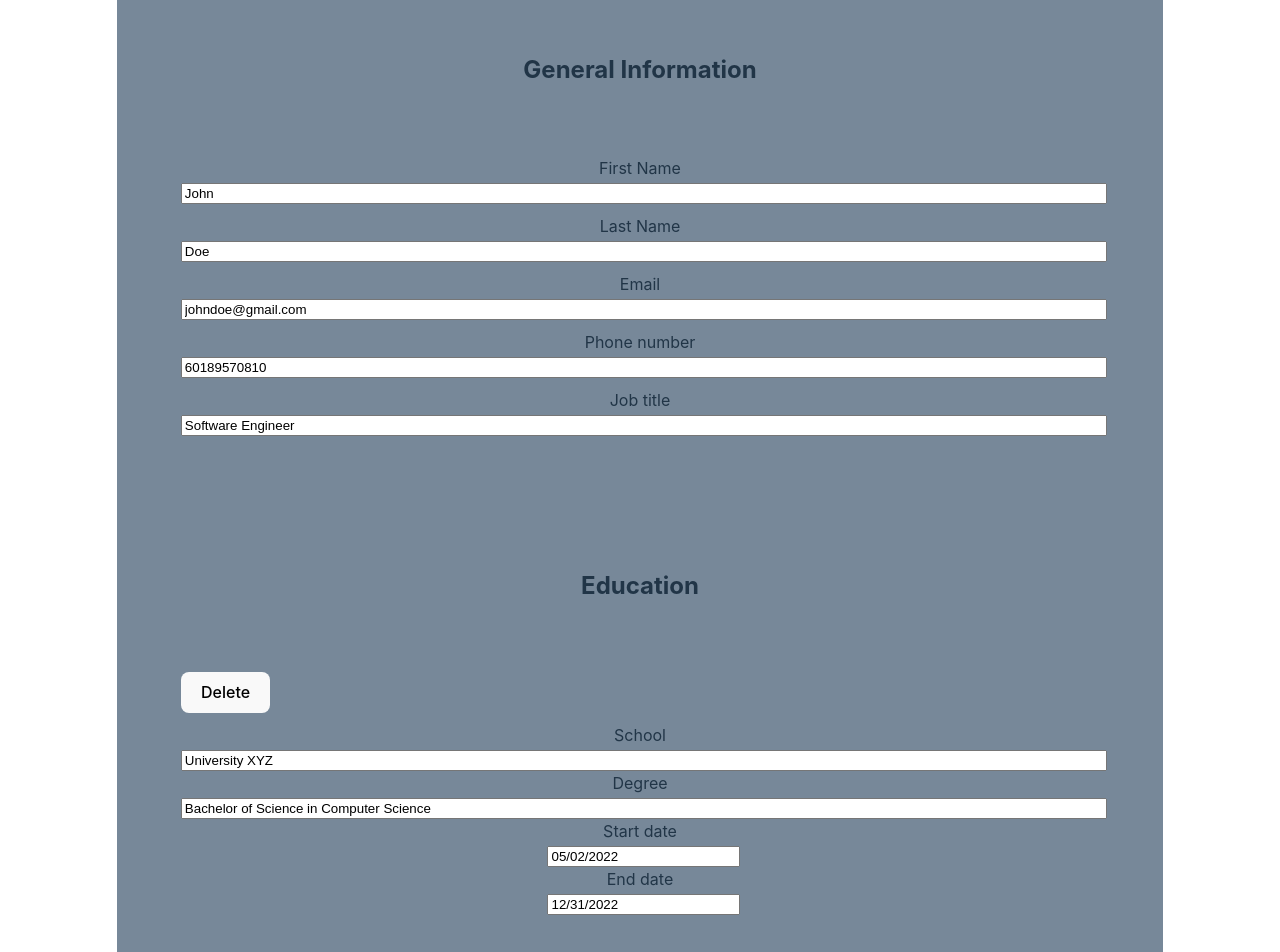
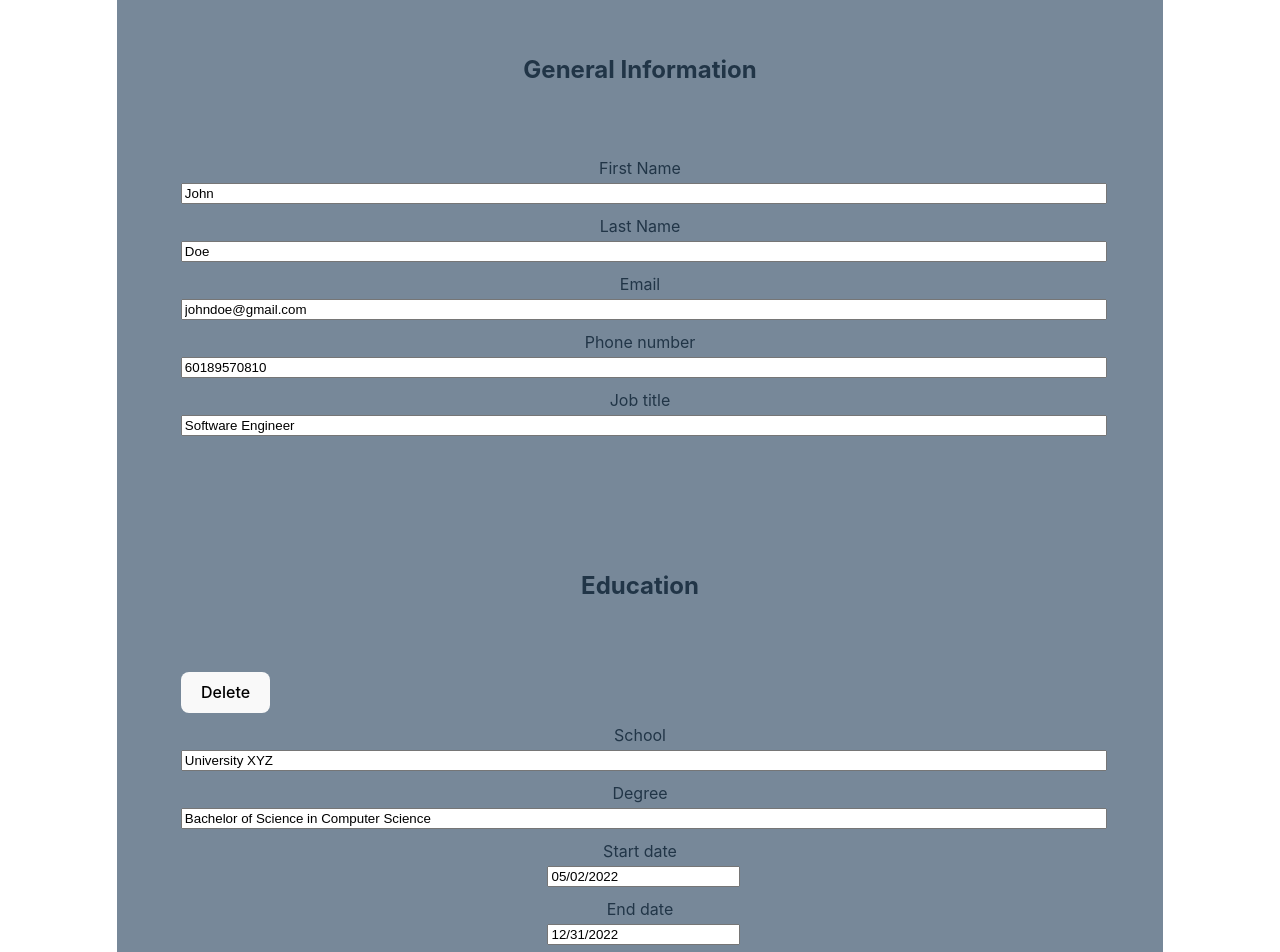
Before and after one commit to nabelk/cv-application, a React (Vite) app: page / in a window 1280 px wide. Shown: the top 952 px of the page. Built offline with nearby package versions, Linux system fonts and the light colour scheme.

Commit message:
fix: resolve issue with <li> tag

```diff
--- a/src/components/education-form.jsx
+++ b/src/components/education-form.jsx
@@ -47,6 +47,8 @@ export function EducationForm({ initialEducationData, onFormDataChange }) {
                         handleInputChange(e, list.id, 'school');
                     }}
                 ></Input>
+            </li>
+            <li>
                 <Input
                     label='Degree'
                     placeholder='Enter Degree'
@@ -55,6 +57,8 @@ export function EducationForm({ initialEducationData, onFormDataChange }) {
                         handleInputChange(e, list.id, 'degree');
                     }}
                 ></Input>
+            </li>
+            <li>
                 <Input
                     label='Start date'
                     value={list.start_date}
@@ -62,6 +66,8 @@ export function EducationForm({ initialEducationData, onFormDataChange }) {
                         handleInputChange(date, list.id, 'start_date');
                     }}
                 ></Input>
+            </li>
+            <li>
                 <Input
                     label='End date'
                     value={list.end_date}
```
